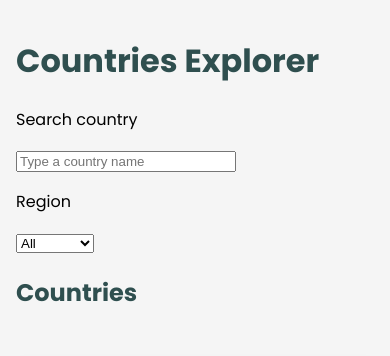
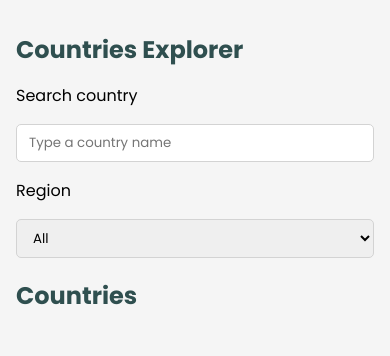
Before and after one commit to Mohamedahmed-fe/countries-explorer, a plain HTML site: page index.html in a window 390 px wide. Shown: the top 356 px of the page. Drawn offline with Linux system fonts and the light colour scheme.

Commit message:
Organize CSS into sections, add forms styling and responsive rules

```diff
--- a/style.css
+++ b/style.css
@@ -1,25 +1,28 @@
+/* ===== Base ===== */
 * {
   box-sizing: border-box;
 }
 
-
-header{
-    position: sticky;
-    top:0;
-    background-color: whitesmoke;
-    z-index: 1;
-}
-
-body{
+body {
   font-family: 'Poppins', sans-serif;
   background-color: whitesmoke;
   max-width: 900px;
   margin: 0 auto;
   padding: 16px;
-
 }
 
+h1, h2, h3 {
+  color: darkslategray;
+}
 
+h1 {
+  font-size: 2rem;
+}
+
+span {
+  color: crimson;
+  font-weight: 700;
+}
 
 label {
   display: block;
@@ -27,17 +30,22 @@ label {
   margin-top: 16px;
 }
 
-
-h1, h2, h3 {
-    color: darkslategray;
+/* ===== Layout ===== */
+header {
+  position: sticky;
+  top: 0;
+  background-color: whitesmoke;
+  z-index: 1;
 }
 
+.countries {
+  display: grid;
+  grid-template-columns: repeat(auto-fit, minmax(250px, 1fr));
+  gap: 16px;
+}
 
-
-#search{
-    width: 220px;
-}
-.country-card{
+/* ===== Components: Country Card ===== */
+.country-card {
   border: 2px solid lightgray;
   padding: 16px;
   border-radius: 8px;
@@ -45,69 +53,17 @@ h1, h2, h3 {
   box-shadow: 0 4px 12px rgba(0, 0, 0, 0.1);
   position: relative;
   transition: transform 0.3s, border-color 0.3s;
-
-
-}
-
-.countries{
-    display:grid;
-    grid-template-columns: repeat(auto-fit, minmax(250px, 1fr));
-    gap: 16px;
-
-
-
-
-
-
-
-
-
 }
 
 .country-card img {
   max-width: 100%;
   height: auto;
   width: 100%;
-
-
-}
-
-h1 {
-    font-size: 2rem;
 }
 
 .country-card h3 {
   letter-spacing: 2px;
   text-transform: capitalize;
-}
-
-
-span {
-  color: crimson;
-  font-weight: 700;
-}
-
-
-.badge {
-  background-color: gold;
-  padding: 4px 8px;
-  position: absolute;
-top: 8px;
-right: 8px;
-}
-
- .country-card:hover {
-    border-color: steelblue;
-    transform: translateY(-6px) scale(1.03);
- }
-
- /* .country-card :hover {
-  color: red;
-} */
-
-#search:focus {
-background-color: lightyellow;
-
 }
 
 /* .country-card:nth-child(2) {
@@ -118,3 +74,70 @@ background-color: lightyellow;
   content: " →";
   color: steelblue;
 } */
+
+.badge {
+  background-color: gold;
+  padding: 4px 8px;
+  position: absolute;
+  top: 8px;
+  right: 8px;
+}
+
+/* ===== Components: Form ===== */
+#search {
+  width: 220px;
+}
+
+input, select {
+  padding: 8px 12px;
+  border: 1px solid lightgray;
+  border-radius: 5px;
+  font-family: inherit;
+}
+
+/* ===== States (hover / focus) ===== */
+.country-card:hover {
+  border-color: steelblue;
+  transform: translateY(-6px) scale(1.03);
+}
+
+/* .country-card :hover {
+  color: red;
+} */
+
+input:focus, select:focus {
+  outline: none;
+  border-color: steelblue;
+  /* box-shadow:0 0 0 1px rgba(70,130,180,0.25); */
+}
+
+/* ===== Responsive (لازم يفضل في الآخر) ===== */
+@media (max-width: 600px) {
+  h1 {
+    font-size: 1.5rem;
+  }
+
+  #search {
+    width: 100%;
+  }
+
+  select {
+    width: 100%;
+  }
+
+  header {
+    position: static;
+  }
+}
+
+@media (min-width: 900px) {
+  h1 {
+    font-size: 3rem;
+  }
+}
+
+/* @media (min-width: 600px) and (max-width: 900px) {
+  h1 {
+    color: crimson;
+  }
+} */
```
Also changed, not shown: index.html (line endings or trailing spaces). Lines whose indentation alone changed are shown as unchanged.
